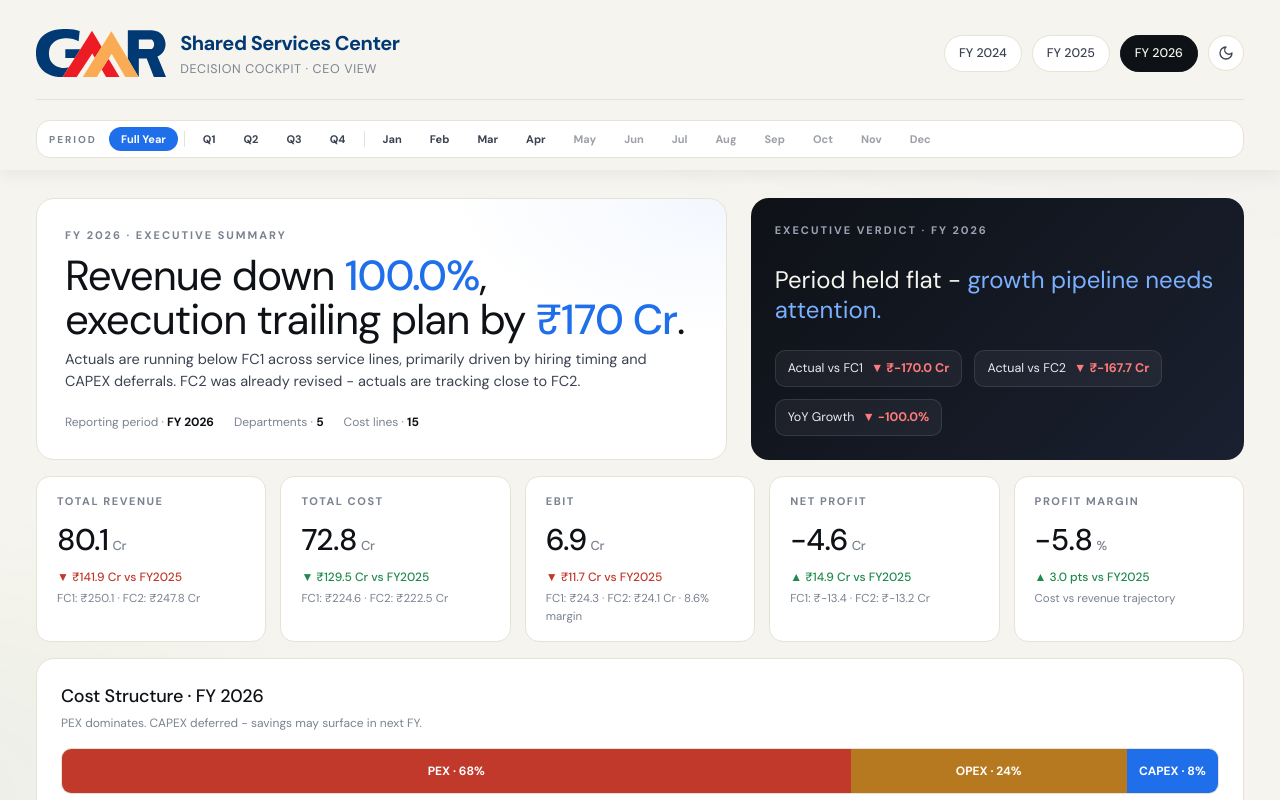
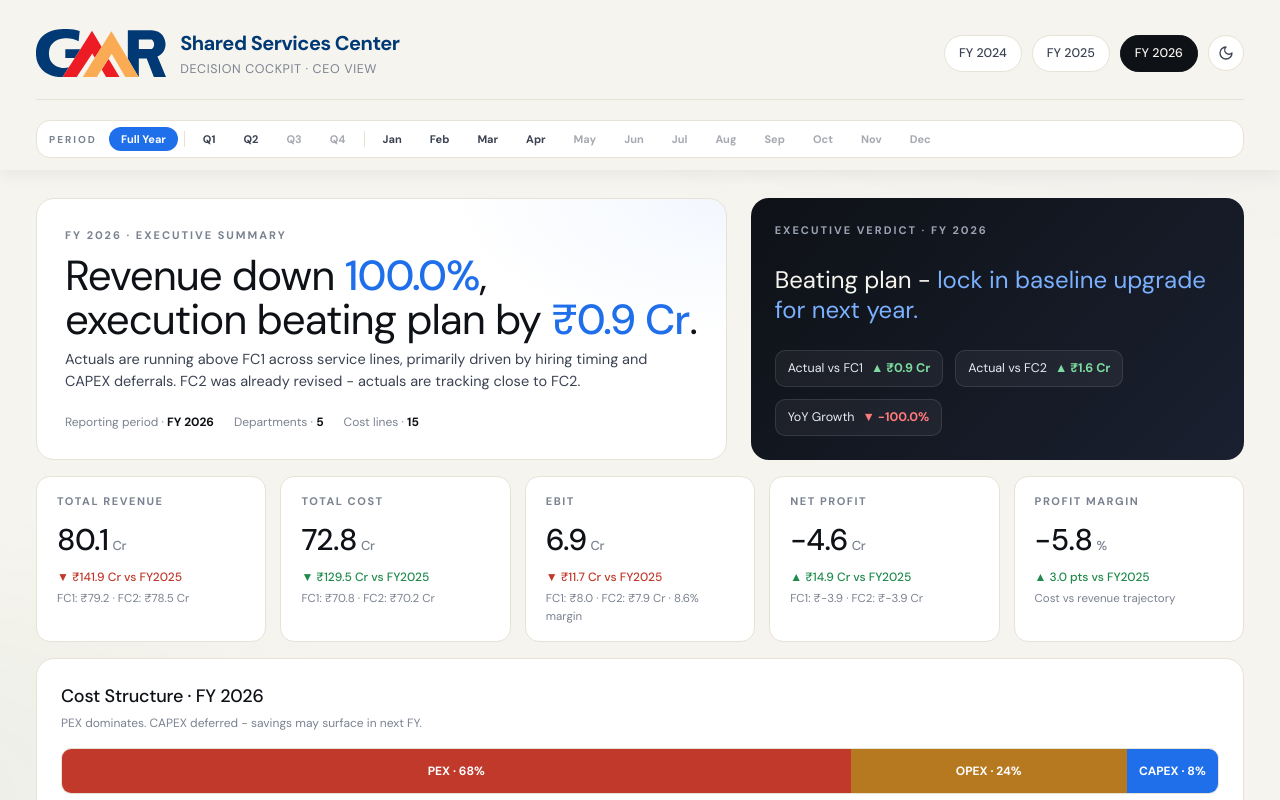
Before and after one commit to naresh0908/gmr-ssc-pnl, a React (Vite) app: page / in a window 1280 px wide. Shown: the top 800 px of the page. Built offline with nearby package versions, Linux system fonts and the light colour scheme; no server answers.

Commit message:
disable buttons in 2026

```diff
--- a/src/components/PeriodBar.jsx
+++ b/src/components/PeriodBar.jsx
@@ -11,6 +11,10 @@ export default function PeriodBar() {
   } = useDashStore()
 
   const availMonths = useMemo(() => getAvailMonths(rawRevenue, year), [rawRevenue, year])
+  const monthHasActual = useMemo(
+    () => Object.fromEntries(MONTHS.map((m) => [m, availMonths.includes(m)])),
+    [availMonths]
+  )
 
   const availQuarters = useMemo(
     () => Object.keys(QUARTERS).filter((q) => QUARTERS[q].some((m) => availMonths.includes(m))),
@@ -36,26 +40,32 @@ export default function PeriodBar() {
       <div className="w-px h-4 bg-[var(--line)] mx-0.5 shrink-0" />
 
       {/* Quarter buttons */}
-      {availQuarters.map((q) => (
+      {Object.keys(QUARTERS).map((q) => {
+        const hasActuals = availQuarters.includes(q)
+        return (
         <button
           key={q}
-          onClick={() => setSelectedQ(q)}
-          className={pill(periodMode === 'quarter' && selectedQ === q)}
+          onClick={() => hasActuals && setSelectedQ(q)}
+          disabled={!hasActuals}
+          className={`${pill(periodMode === 'quarter' && selectedQ === q)} ${!hasActuals ? 'opacity-45 cursor-not-allowed hover:bg-transparent hover:text-[var(--ink-soft)]' : ''}`}
+          title={hasActuals ? q : `${q} - forecast only`}
         >
           {q}
         </button>
-      ))}
+        )
+      })}
 
       <div className="w-px h-4 bg-[var(--line)] mx-0.5 shrink-0" />
 
       {/* Month buttons */}
-      {availMonths.map((m) => {
-        const hasActuals = rawRevenue.some((r) => r.year === year && r.month === m && r.actServiceFees > 0)
+      {MONTHS.map((m) => {
+        const hasActuals = monthHasActual[m]
         return (
           <button
             key={m}
-            onClick={() => setSelectedPeriodMonth(m)}
-            className={`${pill(periodMode === 'month' && selectedPeriodMonth === m)} ${!hasActuals ? 'opacity-50' : ''}`}
+            onClick={() => hasActuals && setSelectedPeriodMonth(m)}
+            disabled={!hasActuals}
+            className={`${pill(periodMode === 'month' && selectedPeriodMonth === m)} ${!hasActuals ? 'opacity-45 cursor-not-allowed hover:bg-transparent hover:text-[var(--ink-soft)]' : ''}`}
             title={hasActuals ? m : `${m} - forecast only`}
           >
             {m}
--- a/src/utils/periodUtils.js
+++ b/src/utils/periodUtils.js
@@ -102,9 +102,12 @@ export function derivePeriodByDept(rawRevenue, rawCost, departments, year, month
   }).sort((a, b) => b.ebit - a.ebit)
 }
 
-// Compute the available months for a given year from rawRevenue
+// Compute the available months for a given year from rawRevenue.
+// We treat months with positive actual service fees as available so panels stop at the last actual month.
 export function getAvailMonths(rawRevenue, year) {
-  return MONTHS.filter((m) => rawRevenue.some((r) => r.year === year && r.month === m))
+  return MONTHS.filter((m) =>
+    rawRevenue.some((r) => r.year === year && r.month === m && (r.actServiceFees || 0) > 0)
+  )
 }
 
 // Returns the last month that has non-zero actuals in the given year
```
Also changed, not shown: 1 other file (tests, documents, lock files or other folders).
